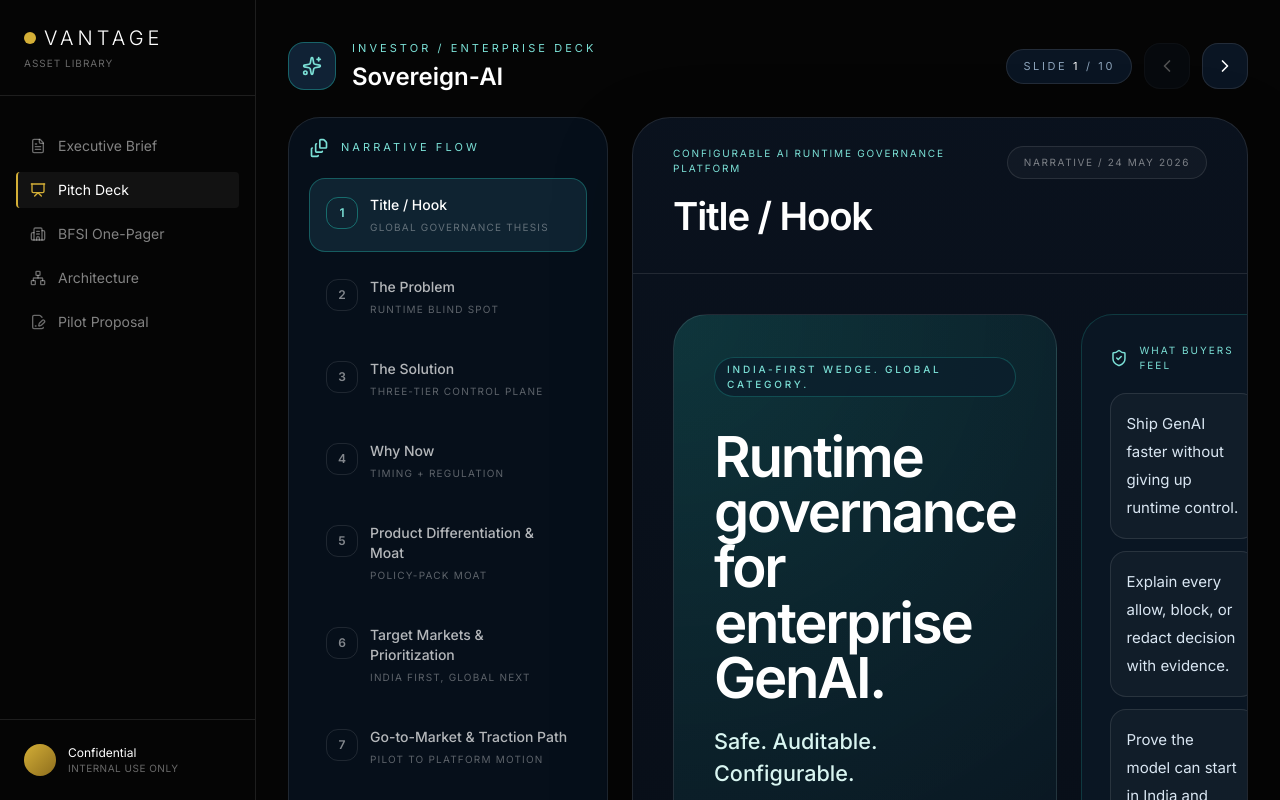
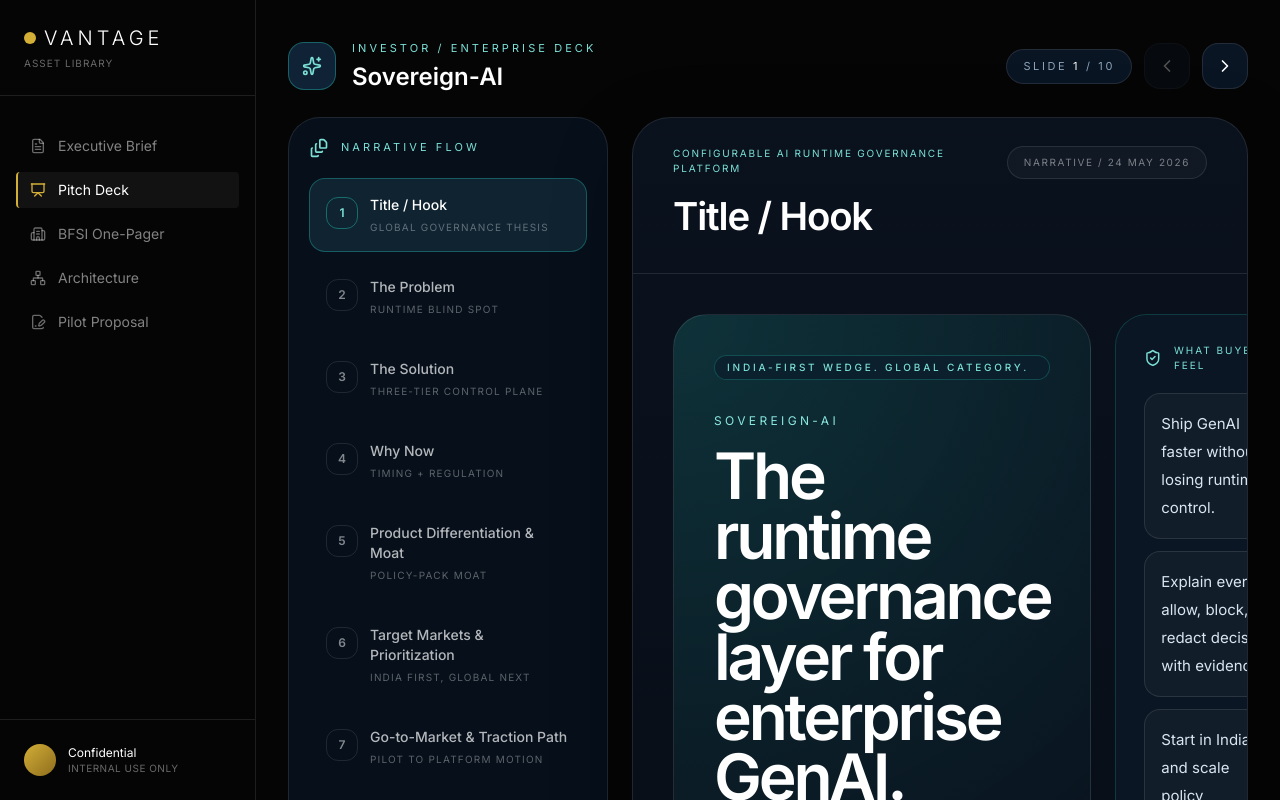
Before and after one commit to pranaya-mathur/pitch_deck, a React (Vite) app: page / in a window 1280 px wide. Both pictures are taken after a click on the button "Pitch Deck". Built offline with nearby package versions, Linux system fonts and the light colour scheme; a web font is replaced by a local one.

Commit message:
Rebuild title slide layout

```diff
--- a/src/components/views/PitchDeck.tsx
+++ b/src/components/views/PitchDeck.tsx
@@ -122,40 +122,38 @@ const slides: Slide[] = [
     subtitle: 'Configurable AI Runtime Governance Platform',
     navSubtitle: 'Global governance thesis',
     content: (
-      <div className="grid h-full gap-6 lg:grid-cols-[1.08fr_0.92fr]">
-        <div className="rounded-[34px] border border-white/10 bg-[radial-gradient(circle_at_top_left,rgba(35,198,183,0.20),rgba(9,18,30,0.92)_52%),linear-gradient(180deg,rgba(10,18,30,0.96),rgba(7,13,23,0.98))] p-8 xl:p-10">
-          <div className="max-w-4xl">
-            <Eyebrow>India-first wedge. Global category.</Eyebrow>
-            <h1 className="mt-8 max-w-[11.5ch] text-[clamp(3rem,4.4vw,4.8rem)] font-semibold leading-[0.98] tracking-[-0.04em] text-white">
-              Runtime governance for enterprise GenAI.
+      <div className="grid h-full gap-6 lg:grid-cols-[1.35fr_0.65fr]">
+        <div className="flex flex-col rounded-[34px] border border-white/10 bg-[radial-gradient(circle_at_top_left,rgba(35,198,183,0.18),rgba(9,18,30,0.92)_48%),linear-gradient(180deg,rgba(10,18,30,0.98),rgba(7,13,23,0.98))] p-8 xl:p-10">
+          <Eyebrow>India-first wedge. Global category.</Eyebrow>
+          <div className="mt-8 max-w-5xl">
+            <p className="text-[12px] uppercase tracking-[0.28em] text-[#8be8df]">Sovereign-AI</p>
+            <h1 className="mt-4 max-w-[12ch] text-[clamp(3.5rem,5vw,5.8rem)] font-semibold leading-[0.94] tracking-[-0.05em] text-white">
+              The runtime governance layer for enterprise GenAI.
             </h1>
-            <p className="mt-5 max-w-3xl text-[1.35rem] font-medium leading-8 text-[#d9f5f1]">
-              Safe. Auditable. Configurable.
+            <p className="mt-6 max-w-3xl text-[1.2rem] leading-8 text-[#d8e6f3]">
+              Safe, auditable, and configurable controls between enterprise AI applications and model outputs.
             </p>
-            <p className="mt-6 max-w-3xl text-lg leading-8 text-[#b9cad9]">
-              Sovereign-AI is the configurable runtime governance layer for safe, auditable enterprise GenAI. It sits between enterprise AI applications and model outputs to enforce policy YAML, redact sensitive data, detect prompt injection, route edge cases through a three-tier engine, and create audit-ready evidence by default.
+            <p className="mt-4 max-w-3xl text-[16px] leading-7 text-[#9fb3c7]">
+              Enforce policy YAML, redact sensitive data, detect prompt injection, route edge cases through a three-tier engine, and generate audit-ready evidence by default.
             </p>
           </div>
 
           <div className="mt-10 grid gap-4 md:grid-cols-3">
-            <MetricCard
-              value="India BFSI"
-              valueClassName="text-[1.7rem]"
-              label="Best first wedge, with healthtech next: acute compliance pressure and local data sensitivity."
-              source="Commercial beachhead"
-            />
-            <MetricCard
-              value="3 tiers"
-              valueClassName="text-[1.7rem]"
-              label="Regex, semantic/vector, and LangGraph review in one enforcement path."
-              source="Product architecture"
-            />
-            <MetricCard
-              value="Policy Packs"
-              valueClassName="text-[1.7rem]"
-              label="Reusable jurisdiction and domain packs create expansion without rewriting the core."
-              source="Moat"
-            />
+            <div className="rounded-[26px] border border-white/10 bg-[#0d1a28]/88 p-5">
+              <div className="text-[11px] uppercase tracking-[0.22em] text-[#7be0d6]">Beachhead</div>
+              <div className="mt-3 text-[1.9rem] font-semibold leading-tight text-white">India BFSI</div>
+              <div className="mt-3 text-sm leading-6 text-[#b4c3d3]">Healthtech next. High compliance pressure. High data sensitivity.</div>
+            </div>
+            <div className="rounded-[26px] border border-white/10 bg-[#0d1a28]/88 p-5">
+              <div className="text-[11px] uppercase tracking-[0.22em] text-[#7be0d6]">Architecture</div>
+              <div className="mt-3 text-[1.9rem] font-semibold leading-tight text-white">3-tier engine</div>
+              <div className="mt-3 text-sm leading-6 text-[#b4c3d3]">Regex, semantic/vector, and LangGraph review in one enforcement path.</div>
+            </div>
+            <div className="rounded-[26px] border border-white/10 bg-[#0d1a28]/88 p-5">
+              <div className="text-[11px] uppercase tracking-[0.22em] text-[#7be0d6]">Moat</div>
+              <div className="mt-3 text-[1.9rem] font-semibold leading-tight text-white">Policy packs</div>
+              <div className="mt-3 text-sm leading-6 text-[#b4c3d3]">Reusable jurisdiction and domain packs without rewriting the core runtime.</div>
+            </div>
           </div>
         </div>
 
@@ -165,13 +163,13 @@ const slides: Slide[] = [
               <ShieldCheck className="h-5 w-5" />
               <span className="text-[10px] uppercase tracking-[0.2em]">What buyers feel</span>
             </div>
-            <div className="mt-5 grid gap-3">
+            <div className="mt-5 space-y-3">
               {[
-                'Ship GenAI faster without giving up runtime control.',
+                'Ship GenAI faster without losing runtime control.',
                 'Explain every allow, block, or redact decision with evidence.',
-                'Prove the model can start in India and scale globally.',
+                'Start in India and scale policy enforcement globally.',
               ].map((line) => (
-                <div key={line} className="rounded-2xl border border-white/10 bg-white/[0.03] p-4 text-[15px] leading-7 text-[#d9e6f2]">
+                <div key={line} className="rounded-2xl border border-white/10 bg-white/[0.03] px-4 py-4 text-[15px] leading-7 text-[#d9e6f2]">
                   {line}
                 </div>
               ))}
@@ -179,25 +177,25 @@ const slides: Slide[] = [
           </div>
 
           <div className="rounded-[32px] border border-white/10 bg-[#0a1421]/92 p-7">
-            <div className="text-[11px] uppercase tracking-[0.28em] text-[#7be0d6]">Visual on slide</div>
+            <div className="text-[11px] uppercase tracking-[0.24em] text-[#7be0d6]">Runtime flow</div>
             <div className="mt-5 space-y-3">
               <div className="rounded-2xl border border-white/10 bg-[#102235] p-4">
-                <div className="text-xs uppercase tracking-[0.22em] text-white/70">App Layer</div>
-                <div className="mt-2 text-lg text-white">Copilot, Agent, Chatbot, Workflow</div>
+                <div className="text-[10px] uppercase tracking-[0.2em] text-white/60">Enterprise AI App</div>
+                <div className="mt-2 text-[1.1rem] leading-7 text-white">Copilot, agent, chatbot, workflow</div>
               </div>
               <div className="flex justify-center text-[#23c6b7]">
                 <ArrowRight className="h-5 w-5 rotate-90" />
               </div>
-              <div className="rounded-2xl border border-[#23c6b7]/30 bg-[linear-gradient(180deg,rgba(35,198,183,0.18),rgba(11,23,36,0.95))] p-4">
-                <div className="text-xs uppercase tracking-[0.22em] text-[#8ef3ea]">Sovereign-AI Runtime Layer</div>
-                <div className="mt-2 text-lg text-white">Policy enforcement, redaction, routing, audit trail</div>
+              <div className="rounded-2xl border border-[#23c6b7]/35 bg-[linear-gradient(180deg,rgba(35,198,183,0.18),rgba(11,23,36,0.95))] p-4">
+                <div className="text-[10px] uppercase tracking-[0.2em] text-[#9ff7ef]">Sovereign-AI Runtime</div>
+                <div className="mt-2 text-[1.1rem] leading-7 text-white">Policy enforcement, redaction, routing, audit trail</div>
               </div>
               <div className="flex justify-center text-[#23c6b7]">
                 <ArrowRight className="h-5 w-5 rotate-90" />
               </div>
               <div className="rounded-2xl border border-white/10 bg-[#102235] p-4">
-                <div className="text-xs uppercase tracking-[0.22em] text-white/70">Model Layer</div>
-                <div className="mt-2 text-lg text-white">OpenAI, Azure, Bedrock, Vertex, Ollama</div>
+                <div className="text-[10px] uppercase tracking-[0.2em] text-white/60">Model Layer</div>
+                <div className="mt-2 text-[1.1rem] leading-7 text-white">OpenAI, Azure, Bedrock, Vertex, Ollama</div>
               </div>
             </div>
           </div>
```
